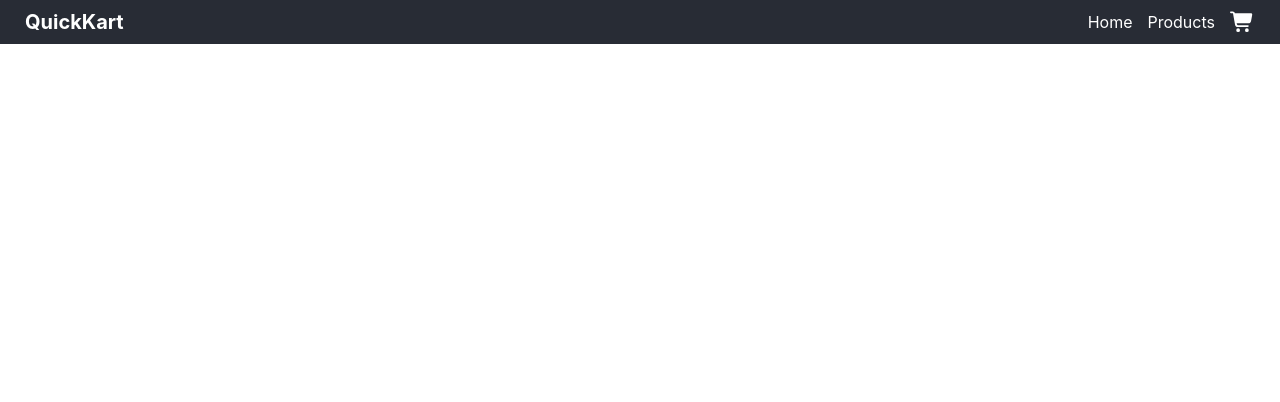
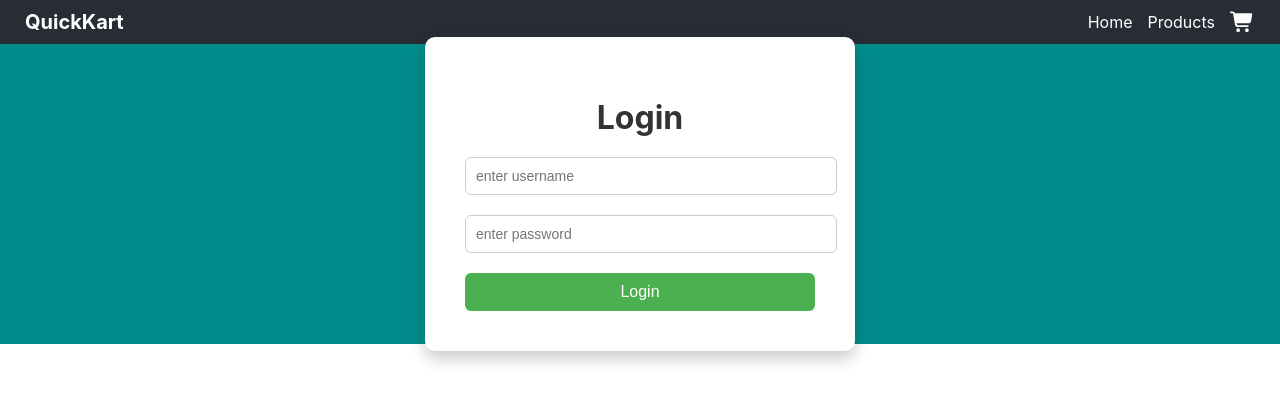
Before and after one commit to BhaveshJibhakate/QuickKart, a React (Create React App) app: page /login in a window 1280 px wide. Shown: the top 402 px of the page. Built offline with nearby package versions, Linux system fonts and the light colour scheme.

Commit message:
added pagination changes

```diff
--- a/src/App.tsx
+++ b/src/App.tsx
@@ -1,20 +1,22 @@
-import React from "react";
+import React, { useState } from "react";
 import "./App.css";
 import Navbar from "./Component/Navbar";
-import { BrowserRouter as Router, Routes, Route } from "react-router-dom";
+import { BrowserRouter as Router, Routes, Route, Navigate } from "react-router-dom";
 import Home from "./Pages/Home";
 import Products from "./Pages/Product";
 import Cart from "./Pages/Cart";
+import Login from "./Pages/Login";
 
 function App() {
-  return (
+   return (
     <div>
       <Router>
-         <Navbar />
+       {<Navbar />}
         <Routes>
-          <Route path="/" element={<Home />} />
+          <Route path="/" element={<Home/>} />
           <Route path="/products" element={<Products />} />
-          <Route path="/cart" element={<Cart/>} />
+          <Route path="/cart" element={<Cart />} />
+          <Route path="/login" element={<Login/>}/>
         </Routes>
       </Router>
     </div>
--- /dev/null
+++ b/src/Component/Pagination.tsx
@@ -0,0 +1,81 @@
+import React, { useState } from "react";
+import styled from "styled-components";
+
+interface ButtonProps {
+  $bg?: string;
+  $active?: boolean;
+}
+const StyledButton = styled.button<ButtonProps>`
+  background-color: ${(props) => (props.$active ? "#2563eb" : "#f1f5f9")};
+  color: ${(props) => (props.$active ? "white" : "#1e293b")};
+  cursor: pointer;
+  font-size: 14px;
+  font-weight: bold;
+  border-radius: 6px;
+  border: 1px solid #cbd5e1;
+  padding: 8px 14px;
+  transition: all 0.2s ease;
+
+  &:disabled {
+    cursor: not-allowed;
+  }
+
+  &:hover:not(:disabled) {
+    background-color: ${(props) => (props.$active ? "#1d4ed8" : "#e2e8f0")};
+  }
+`;
+
+interface PaginationProps {
+  currentPage: number;
+  totalpage: number;
+  onPageChange: Function;
+}
+const Pagination: React.FC<PaginationProps> = ({
+  currentPage,
+  totalpage,
+  onPageChange,
+}) => {
+  const buttonCount = Array.from(
+    { length: totalpage },
+    (element, index) => index + 1
+  );
+  return (
+    <>
+      <div
+        style={{
+          display: "flex",
+          justifyContent: "center",
+          gap: "10px",
+          marginTop: "10px",
+          flexWrap:"wrap"
+        }}
+      >
+        <StyledButton
+          $bg="lightgreen"
+          disabled={currentPage === 1}
+          onClick={() => onPageChange(currentPage - 1)}
+        >
+          Prev
+        </StyledButton>
+        {buttonCount.map((i) => (
+          <StyledButton
+            $bg="lightblue"
+            onClick={() => onPageChange(i)}
+            $active={i === currentPage}
+          >
+            {i}
+          </StyledButton>
+        ))}
+        <StyledButton
+          $bg="lightgreen"
+          disabled={currentPage === totalpage}
+          onClick={() => onPageChange(currentPage + 1)}
+        >
+          Next
+        </StyledButton>
+      </div>
+    </>
+  );
+};
+
+export default Pagination;
--- a/src/Pages/Cart.tsx
+++ b/src/Pages/Cart.tsx
@@ -1,7 +1,8 @@
-import React from "react";
+import React, { useState } from "react";
 import CartCard from "../Component/CartCard";
 import { useSelector } from "react-redux";
 import styled from "styled-components";
+import Pagination from "../Component/Pagination";
 
 const CartContainer = styled.div`
   display: flex;
@@ -72,14 +73,22 @@ const Cart: React.FC = () => {
     (acc: number, item: any) => acc + item.quantity,
     0
   );
-
+  // pagination
+  const itemsperPage = 3;
+  const [currentpage, setcurrentPage] = useState<number>(1);
+  const lastindex = itemsperPage * currentpage;
+  const firstindex = lastindex - itemsperPage;
+  const totalpage = Math.ceil(cartItems.length / itemsperPage);
+  const visibleCartItems = cartItems.slice(firstindex, lastindex);
+  //
   return (
     <>
       {cartItems.length > 0 ? (
-        <CartContainer>
+        <>
+        <CartContainer className="bhavesh">
           {/* Left side - Cart items */}
           <CartItems>
-            {cartItems.map((item: any) => (
+            {visibleCartItems.map((item: any) => (
               <CartCard
                 key={item.id}
                 id={item.id}
@@ -103,12 +112,15 @@ const Cart: React.FC = () => {
             <ProceedButton>Proceed to Buy</ProceedButton>
           </CartSummary>
         </CartContainer>
+           <Pagination
+            currentPage={currentpage}
+            totalpage={totalpage}
+            onPageChange={setcurrentPage}
+          />
+          </>
       ) : (
         <EmptyCart>
-          <img
-            src="empty-cart.png"
-            alt="empty cart"
-          />
+          <img src="empty-cart.png" alt="empty cart" />
         </EmptyCart>
       )}
     </>
--- /dev/null
+++ b/src/Pages/Login.tsx
@@ -0,0 +1,71 @@
+import React, { useState } from "react";
+import { useDispatch } from "react-redux";
+import styled from "styled-components";
+
+const StyledInput = styled.input`
+  width: 100%;
+  padding: 10px;
+  margin-bottom: 20px;
+  border-radius: 6px;
+  border: 1px solid #ccc;
+  font-size: 14px;
+`;
+
+const StyledButton = styled.button`
+        width: 100%;
+        padding: 10px;
+        background-color:#4CAF50;
+        color: white;
+        border: none;
+        border-radius: 6px;
+        font-size: 16px;
+        cursor: pointer;
+        transition: background 0.3s ease;
+`;
+
+const Login: React.FC = () => {
+  const [user, setUser] = useState({ username: "", password: "" });
+  const dispatch = useDispatch();
+  const handlelogin = () => {
+    console.log("function triggered after login button is clicked");
+  };
+  return (
+    <div
+      style={{
+        display: "flex",
+        justifyContent: "center",
+        alignItems: "center",
+        backgroundColor: "darkcyan",
+        height: "300px",
+      }}
+    >
+      <div
+        style={{
+          backgroundColor: "white",
+          padding: "40px",
+          borderRadius: "10px",
+          textAlign: "center",
+          width: "350px",
+          boxShadow: "0 8px 16px rgba(0, 0, 0, 0.2)",
+        }}
+      >
+        <h1 style={{ marginBottom: "20px", color: "#333" }}>Login</h1>
+        <StyledInput
+          type="text"
+          placeholder="enter username"
+          value={user.username}
+          onChange={(e) => setUser({ ...user, username: e.target.value })}
+        />
+        <StyledInput
+          type="password"
+          placeholder="enter password"
+          value={user.password}
+          onChange={(e) => setUser({ ...user, password: e.target.value })}
+        />
+        <StyledButton onClick={handlelogin}>Login</StyledButton>
+      </div>
+    </div>
+  );
+};
+
+export default Login;
--- a/src/Pages/Product.tsx
+++ b/src/Pages/Product.tsx
@@ -1,8 +1,9 @@
-import React, { useEffect } from "react";
+import React, { useEffect, useState } from "react";
 import ProductCard from "../Component/ProductCard";
 import { useSelector, useDispatch } from "react-redux";
 import { fetchProductsRequest } from "../Redux/productAction";
 import { ClipLoader } from "react-spinners";
+import Pagination from "../Component/Pagination";
 
 const Products: React.FC = () => {
   const { loading, error, Allproducts } = useSelector(
@@ -13,7 +14,14 @@ const Products: React.FC = () => {
   useEffect(() => {
     dispatch(fetchProductsRequest());
   }, [dispatch]);
-
+  //pagination related logic
+  const itemsperPage=12;
+  const [currentpage,setcurrentPage]=useState<number>(1)
+  const lastindex=itemsperPage*currentpage
+  const firstindex=lastindex-itemsperPage
+  const totalpage=Math.ceil(Allproducts.length/itemsperPage)
+  const visibleProducts=Allproducts.slice(firstindex,lastindex)
+  //
   return (
     <div style={{ padding: "20px", backgroundColor: "antiquewhite" }}>
       <h2
@@ -46,7 +54,7 @@ const Products: React.FC = () => {
           gap: "20px",
         }}
       >
-        {Allproducts.map((item: any) => (
+        {visibleProducts.map((item: any) => (
           <ProductCard
             key={item.id}
             id={item.id}
@@ -57,6 +65,7 @@ const Products: React.FC = () => {
           />
         ))}
       </div>
+      <Pagination currentPage={currentpage} totalpage={totalpage} onPageChange={setcurrentPage}/>
     </div>
   );
 };
--- a/src/Redux/Saga/productSaga.ts
+++ b/src/Redux/Saga/productSaga.ts
@@ -4,11 +4,11 @@ import { fetchProductsSuccess,fetchProductsFailure } from '../productAction'
 // Worker Saga
 function* fetchProductSaga():Generator<any,any,any> {
 try {
-   const response:Response=yield call(fetch,"https://dummyjson.com/products")
+   const response:Response=yield call(fetch,"https://dummyjson.com/products?limit=100")
    const data=yield call([response,"json"])
    const convertedPrice=data.products.map((item:any)=>({
     ...item,price:Number((item.price*83).toFixed(2))
-   }))
+   })).sort((a:any,b:any)=>b.id-a.id)
    yield put(fetchProductsSuccess(convertedPrice))
 } catch (error:any) {
  yield put(fetchProductsFailure(error.message))
--- /dev/null
+++ b/src/Redux/authActions.ts
@@ -0,0 +1,6 @@
+export const LOGIN_USER="LOGIN_USER"
+
+// action creator for user
+export const loginUser=(User:any)=>{
+    return {type:LOGIN_USER,payload:User}
+}
--- /dev/null
+++ b/src/Redux/authReducer.ts
@@ -0,0 +1,26 @@
+import { LOGIN_USER } from "./authActions";
+
+const initialstate = {
+    user: [{ name: "Bhavesh", username: "bhavesh@gmail.com", password: "12345" }, { name: "Digesh", username: "digesh@gmail.com", password: "12345" }],
+    isAuthenticated: false,
+    currentUser: null
+}
+
+const authReducer = (state = initialstate, action: any) => {
+    switch (action.type) {
+        case LOGIN_USER:
+        const User= state.user.find((item)=>item.username===action.payload.username && item.password ===action.payload.password)
+        if(User){
+            return {
+                ...state,
+                isAuthenticated:true,
+                currentUser:User.name
+            }
+        }else return {...state}
+
+        default:
+            return state;
+    }
+
+}
+export default authReducer;
--- a/src/Redux/store.ts
+++ b/src/Redux/store.ts
@@ -1,18 +1,20 @@
-    import { createStore,combineReducers,applyMiddleware } from "redux";
+import { createStore, combineReducers, applyMiddleware } from "redux";
 import proudctReducer from "./productReducer";
 import cartReducer from "./cartReducer";
+import authReducer from "./authReducer";
 import { composeWithDevTools } from "@redux-devtools/extension";
 import { watchProductSaga } from "./Saga/productSaga";
 import createSagaMiddleware from "redux-saga";
 
 
-    const rootReducer=combineReducers({
-        products:proudctReducer,
-        cart:cartReducer
+const rootReducer = combineReducers({
+    products: proudctReducer,
+    cart: cartReducer,
+    auth: authReducer
 })
-    const sagaMiddleware=createSagaMiddleware()
+const sagaMiddleware = createSagaMiddleware()
 
-    const store=createStore(rootReducer,undefined,composeWithDevTools(applyMiddleware(sagaMiddleware)))
+const store = createStore(rootReducer, undefined, composeWithDevTools(applyMiddleware(sagaMiddleware)))
 
 sagaMiddleware.run(watchProductSaga)  // sagamiddleware should be run after mounting on store
 
```
Lines whose indentation alone changed are shown as unchanged.
